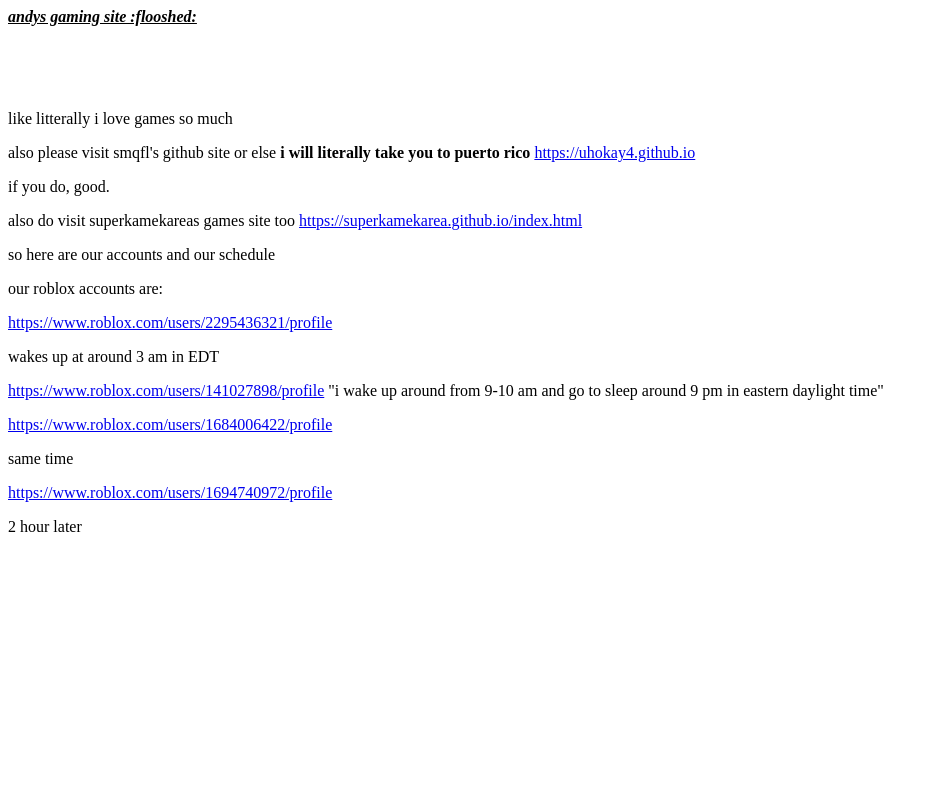
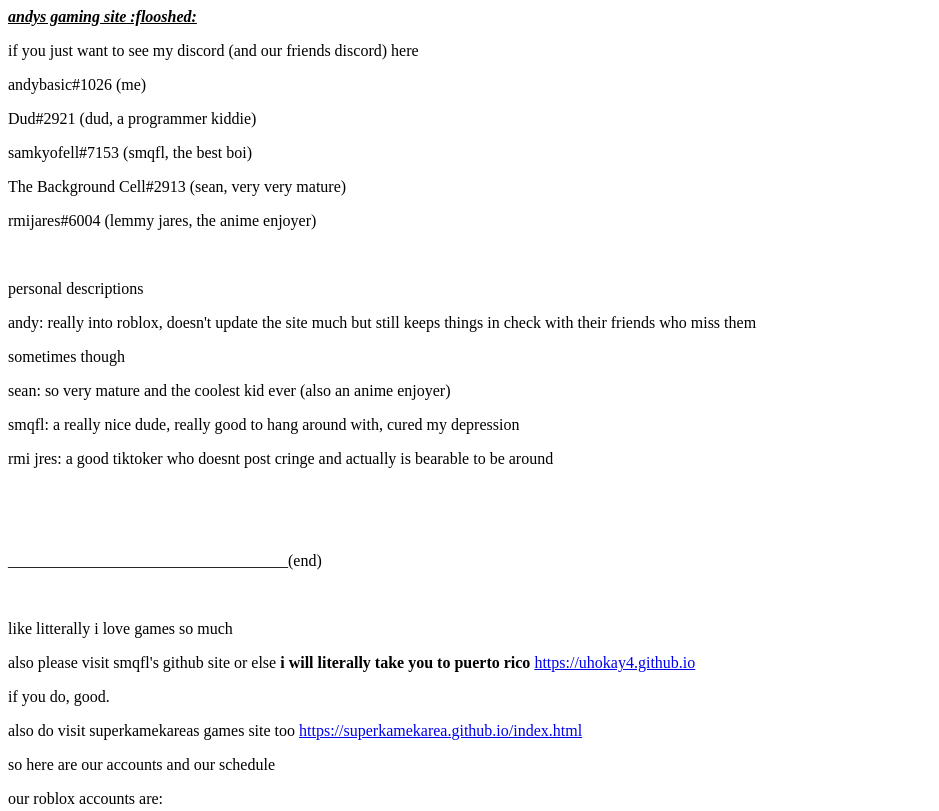
Before and after one commit to andythebasics/genericandysite, a plain HTML site: page index.html in a window 1280 px wide. Shown: the top 811 px of the page, without its empty margins (0-939 px from the left). Drawn offline with Linux system fonts and the light colour scheme.

Commit message:
Update index.html

```diff
--- a/index.html
+++ b/index.html
@@ -1,5 +1,20 @@
 <p><span style="text-decoration: underline;"><em><strong>andys gaming site :flooshed:</strong></em></span></p>
+<p>if you just want to see my discord (and our friends discord) here</p>
+<p>andybasic#1026 (me)</p>
+<p><span class="username-2b1r56 headerTagUsernameNoNickname-2-Y5Ct headerTagUsernameBase-1NqrY5">Dud</span><span class="headerTagDiscriminatorNoNickname-D-AYUN discrimBase-24vY8o">#2921 (dud, a programmer kiddie)</span></p>
+<p><span class="headerTagDiscriminatorNoNickname-D-AYUN discrimBase-24vY8o"><span class="username-2b1r56 headerTagUsernameNoNickname-2-Y5Ct headerTagUsernameBase-1NqrY5">samkyofell</span>#7153 (smqfl, the best boi)</span></p>
+<p><span class="headerTagDiscriminatorNoNickname-D-AYUN discrimBase-24vY8o"><span class="username-2b1r56 headerTagUsernameNoNickname-2-Y5Ct headerTagUsernameBase-1NqrY5">The Background Cell</span>#2913 (sean, very very mature)</span></p>
+<p><span class="headerTagDiscriminatorNoNickname-D-AYUN discrimBase-24vY8o"><span class="username-2b1r56 headerTagUsernameNoNickname-2-Y5Ct headerTagUsernameBase-1NqrY5">rmijares</span>#6004 (lemmy jares, the anime enjoyer)</span></p>
 <p>&nbsp;</p>
+<p><span class="headerTagDiscriminatorNoNickname-D-AYUN discrimBase-24vY8o">personal descriptions</span></p>
+<p><span class="headerTagDiscriminatorNoNickname-D-AYUN discrimBase-24vY8o">andy: really into roblox, doesn't update the site much but still keeps things in check with their friends who miss them</span></p>
+<p><span class="headerTagDiscriminatorNoNickname-D-AYUN discrimBase-24vY8o">sometimes though</span></p>
+<p><span class="headerTagDiscriminatorNoNickname-D-AYUN discrimBase-24vY8o">sean: so very mature and the coolest kid ever (also an anime enjoyer)</span></p>
+<p><span class="headerTagDiscriminatorNoNickname-D-AYUN discrimBase-24vY8o">smqfl: a really nice dude, really good to hang around with, cured my depression</span></p>
+<p><span class="headerTagDiscriminatorNoNickname-D-AYUN discrimBase-24vY8o">rmi jres: a good tiktoker who doesnt post cringe and actually is bearable to be around</span></p>
+<p>&nbsp;</p>
+<p>&nbsp;</p>
+<p><span class="headerTagDiscriminatorNoNickname-D-AYUN discrimBase-24vY8o">___________________________________(end)</span></p>
 <p style="text-align: left;">&nbsp;</p>
 <p>like litterally i love games so much</p>
 <p>also please visit smqfl's github site or else&nbsp;<strong>i will literally take you to puerto rico </strong><a href="https://uhokay4.github.io">https://uhokay4.github.io</a></p>
```
